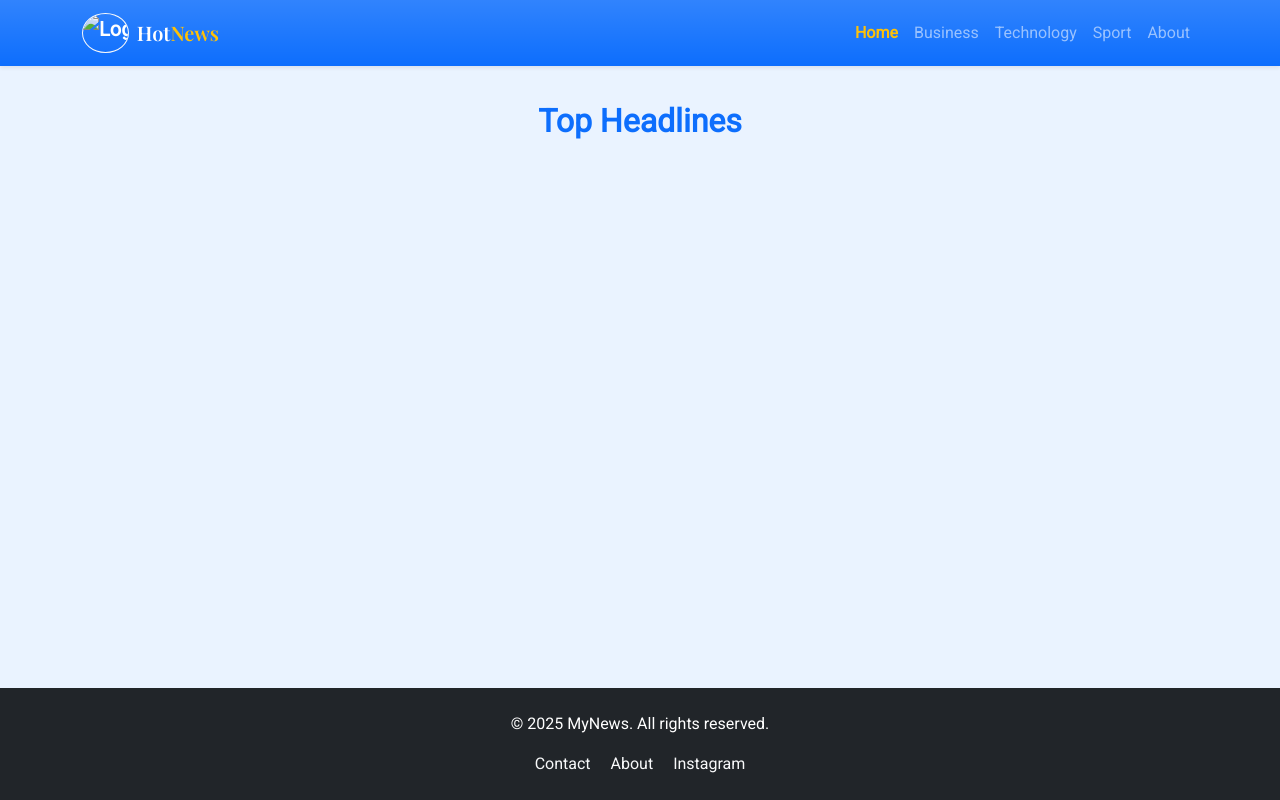
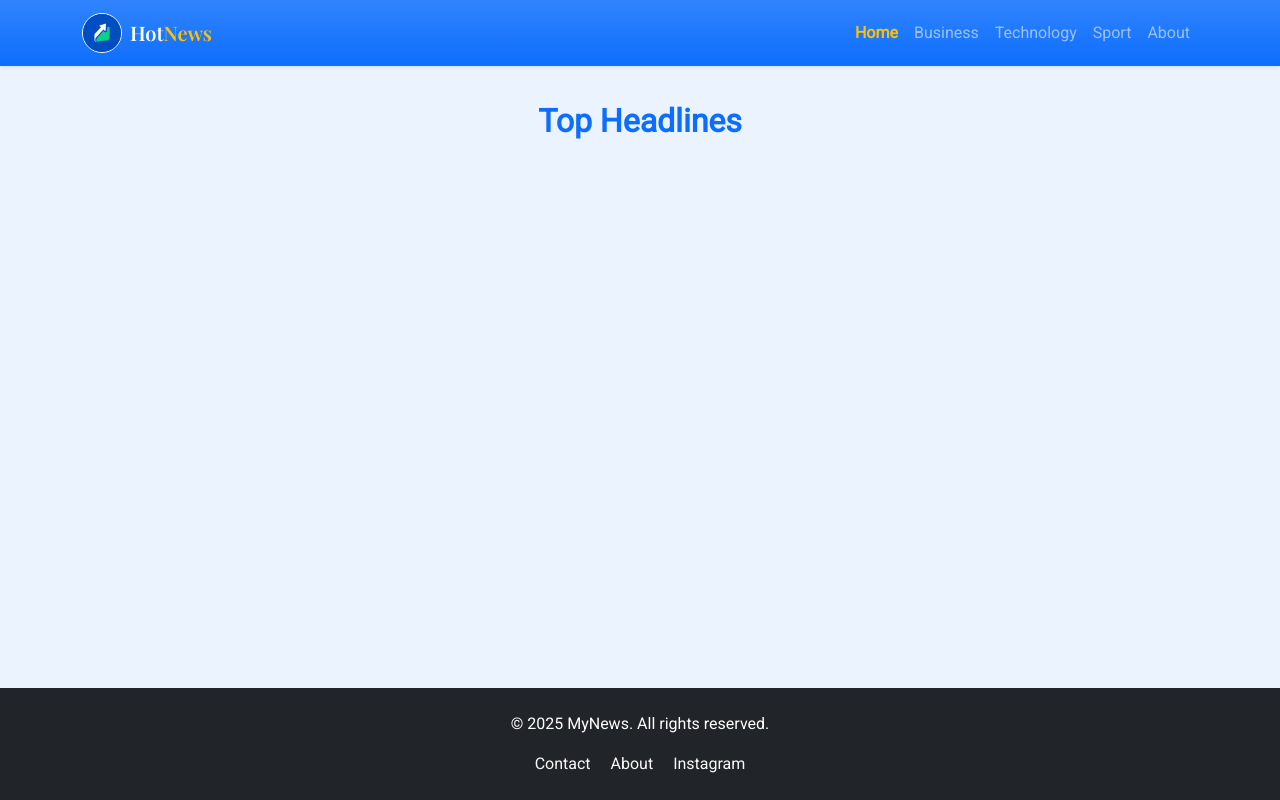
Before and after one commit to ShinttWii/HotNews_UTS_DewiShinta_IT7_2411070021, a plain HTML site: page index.html in a window 1280 px wide. Drawn offline with nearby package versions, Linux system fonts and the light colour scheme; no server answers.

Commit message:
Update navbar.html

```diff
--- a/navbar.html
+++ b/navbar.html
@@ -1,7 +1,7 @@
 <nav class="navbar navbar-expand-lg navbar-dark bg-primary bg-gradient shadow-sm fixed-top">
   <div class="container">
     <a class="navbar-brand fw-bold d-flex align-items-center" href="index.html">
-      <img src="assets/logo.png" alt="Logo" width="40" height="40" class="me-2 rounded-circle border border-light">
+      <img src="logo.png" alt="Logo" width="40" height="40" class="me-2 rounded-circle border border-light">
       <span style="font-family:'Playfair Display', serif;">Hot<span class="text-warning">News</span></span>
     </a>
     <button class="navbar-toggler" data-bs-toggle="collapse" data-bs-target="#navbarNav">
```
